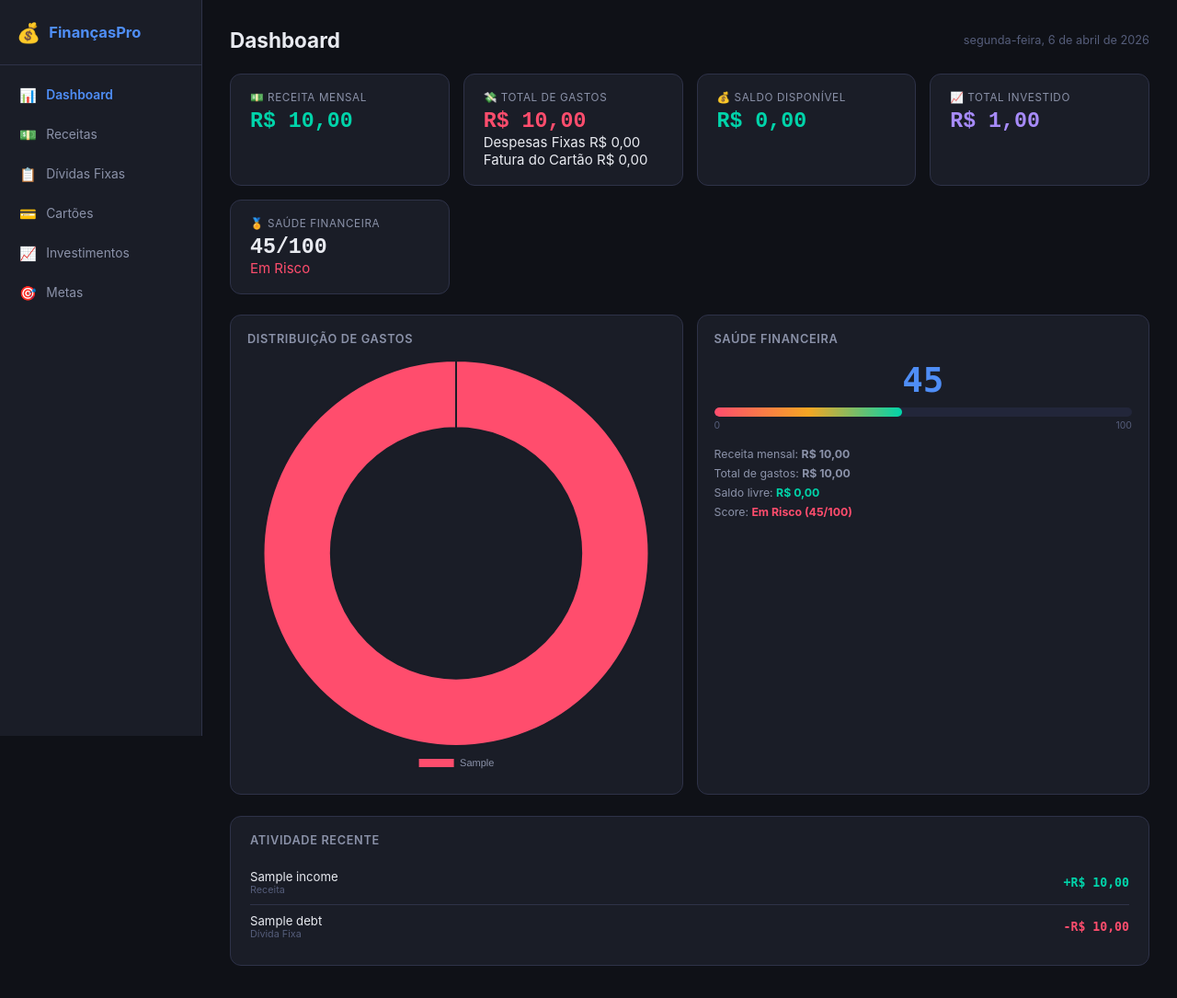
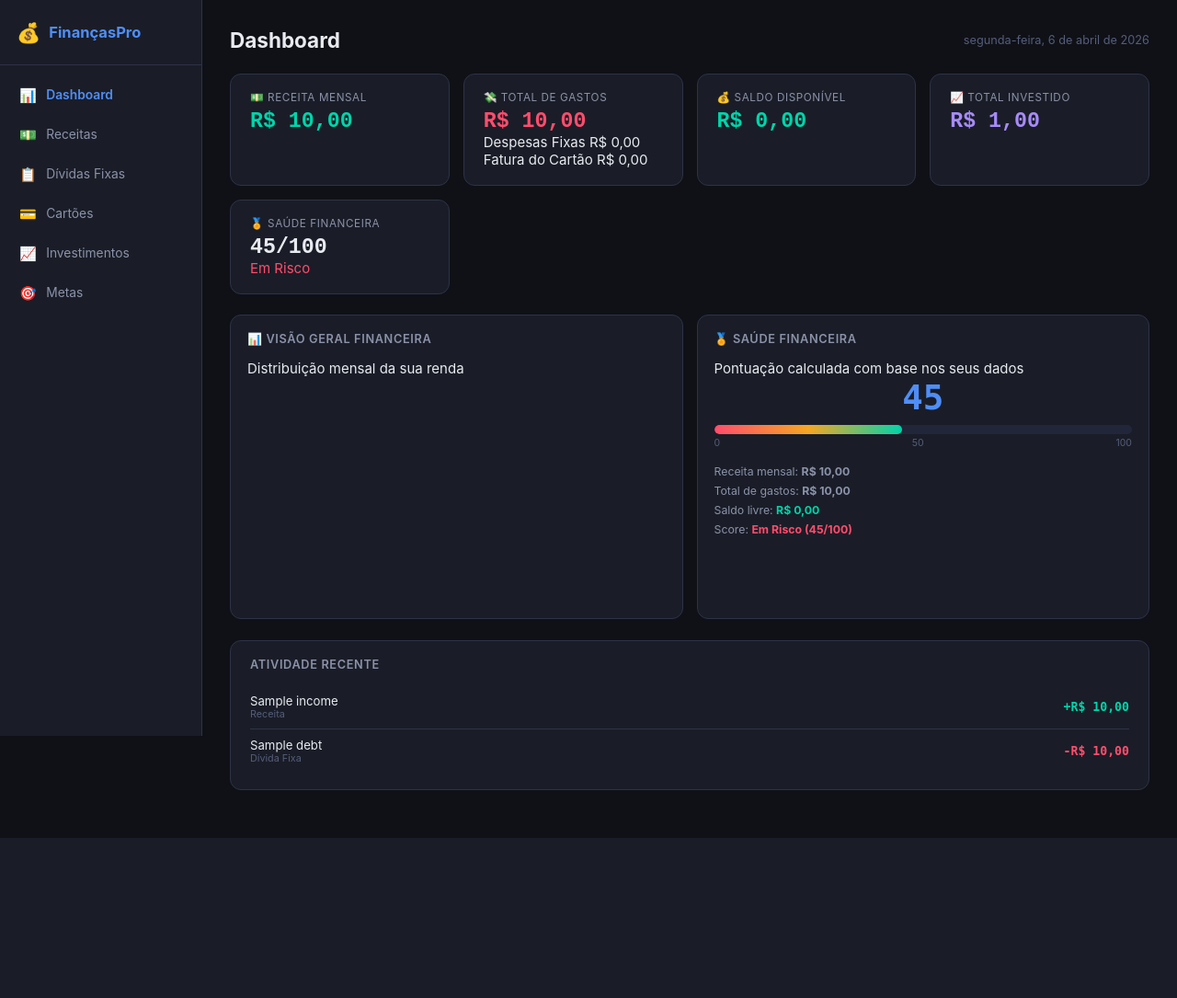
Before and after one commit to phrhenriquegestor/financas-pessoais, a FastAPI app: page / in a window 1280 px wide. Shown: the top 1085 px of the page at 92% size. After the commit the page ends 911 px from the top, so only its background shows below. Run offline with FastAPI, Linux system fonts and the light colour scheme; tables that the repository leaves empty hold one stand-in row (values such as "Sample post"); a map, chart or similar area stays blank.

Commit message:
auto: update via Claude Code

```diff
--- a/templates/index.html
+++ b/templates/index.html
@@ -119,15 +119,17 @@
 
       <div class="charts-row">
         <div class="chart-card">
-          <div class="chart-title">Distribuição de Gastos</div>
-          <canvas id="chartExpensePie" height="220"></canvas>
+          <div class="chart-title">📊 Visão Geral Financeira</div>
+          <div class="chart-subtitle">Distribuição mensal da sua renda</div>
+          <canvas id="chartOverviewPie" height="240"></canvas>
         </div>
         <div class="chart-card">
-          <div class="chart-title">Saúde Financeira</div>
+          <div class="chart-title">🏅 Saúde Financeira</div>
+          <div class="chart-subtitle">Pontuação calculada com base nos seus dados</div>
           <div class="health-gauge" id="healthGauge">
             <div class="gauge-score" id="gaugeScore">0</div>
             <div class="gauge-bar"><div class="gauge-fill" id="gaugeFill"></div></div>
-            <div class="gauge-labels"><span>0</span><span>100</span></div>
+            <div class="gauge-labels"><span>0</span><span>50</span><span>100</span></div>
           </div>
           <div class="health-breakdown" id="healthBreakdown"></div>
         </div>
```
